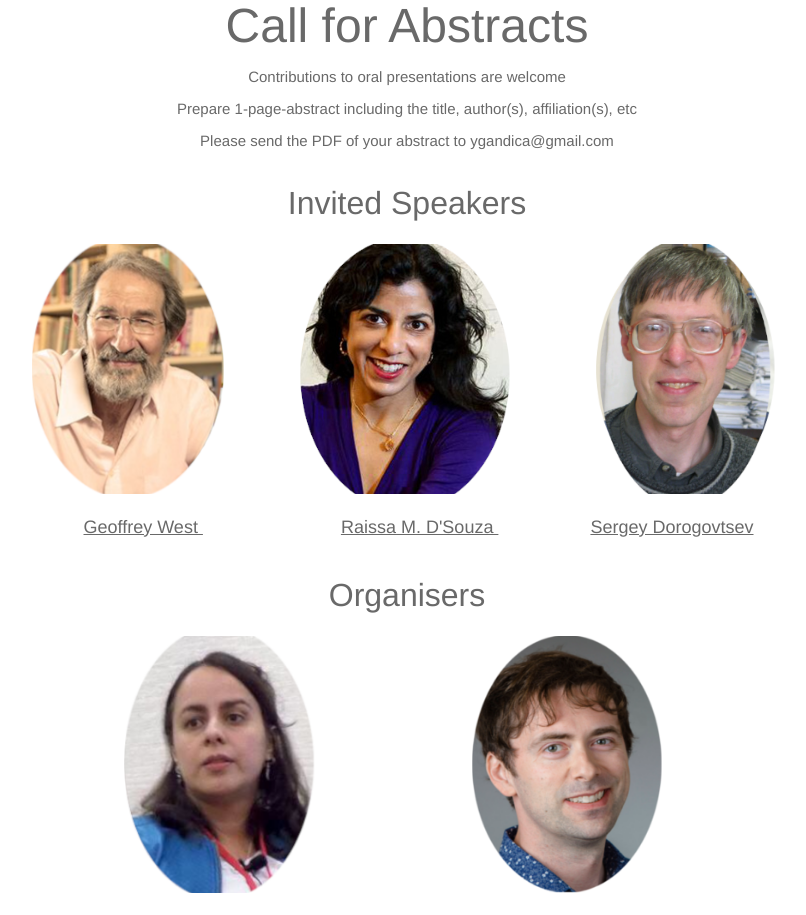
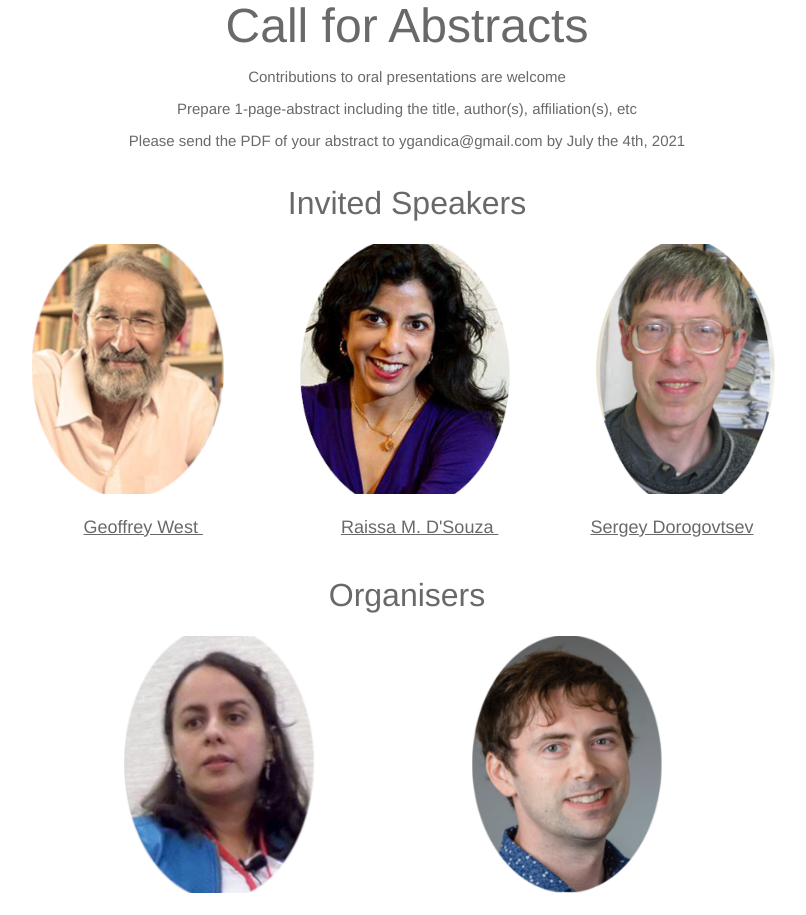
Before and after one commit to yerali/criticalitysystems2, a plain HTML site: page index.html in a window 1280 px wide. Shown: the part 1220-2135 px from the top of the page, without its empty margins (233-1039 px from the left). Drawn offline with Linux system fonts and the light colour scheme.

Commit message:
first version3

```diff
--- a/index.html
+++ b/index.html
@@ -45,7 +45,7 @@ The aim of this satellite workshop is to open cross-field discussions about the
   <FONT SIZE=8> <CENTER> Call for Abstracts </CENTER> </FONT>
 <p > Contributions to oral presentations are welcome  </p >
 <p > Prepare 1-page-abstract including the title, author(s), affiliation(s), etc </p >
-<p > Please send the PDF of your abstract to ygandica@gmail.com </p >
+<p > Please send the PDF of your abstract to ygandica@gmail.com by July the 4th, 2021 </p >
 </footer2>
 
 <footer3>
```
Also changed, not shown: twitter.png (added), 1 other file.
